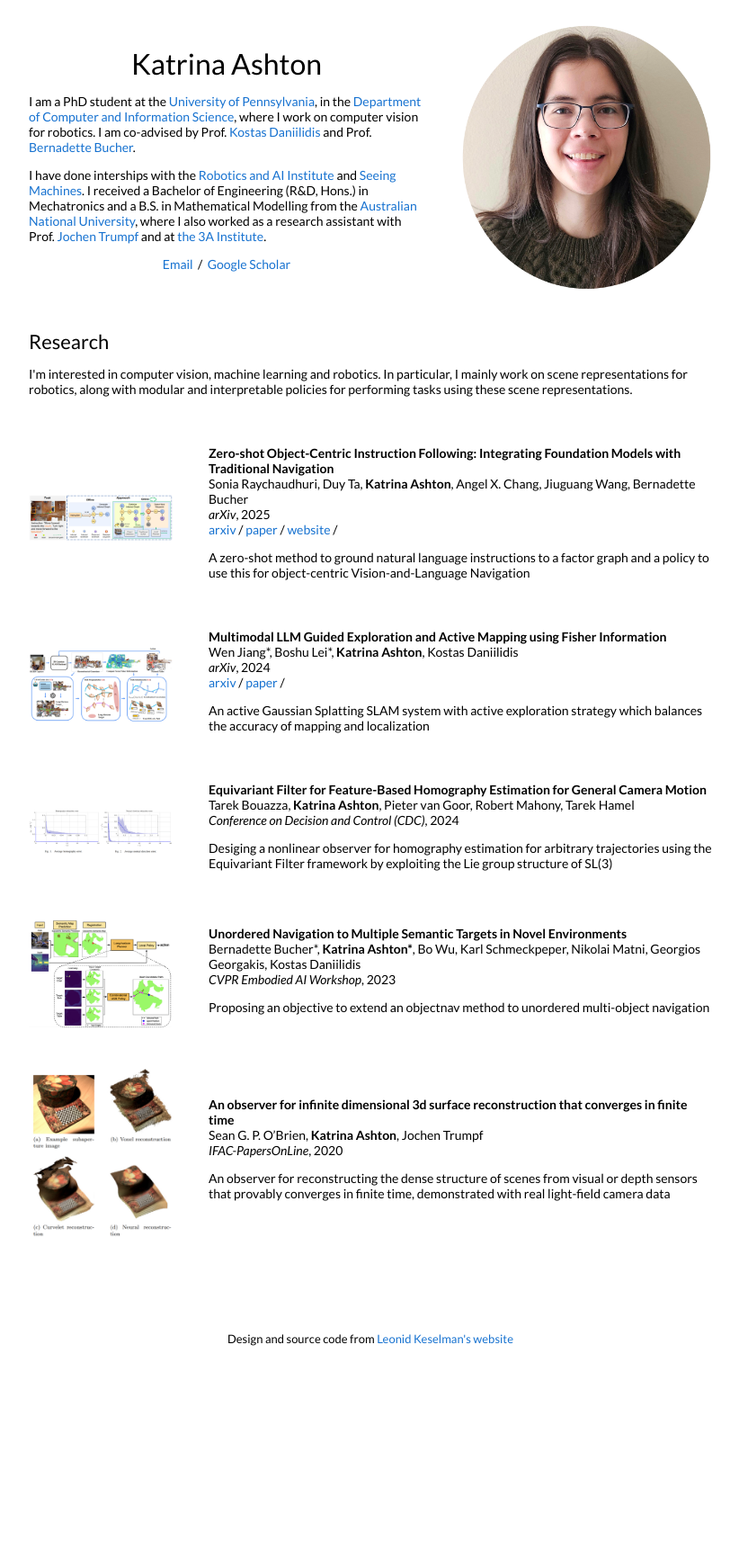
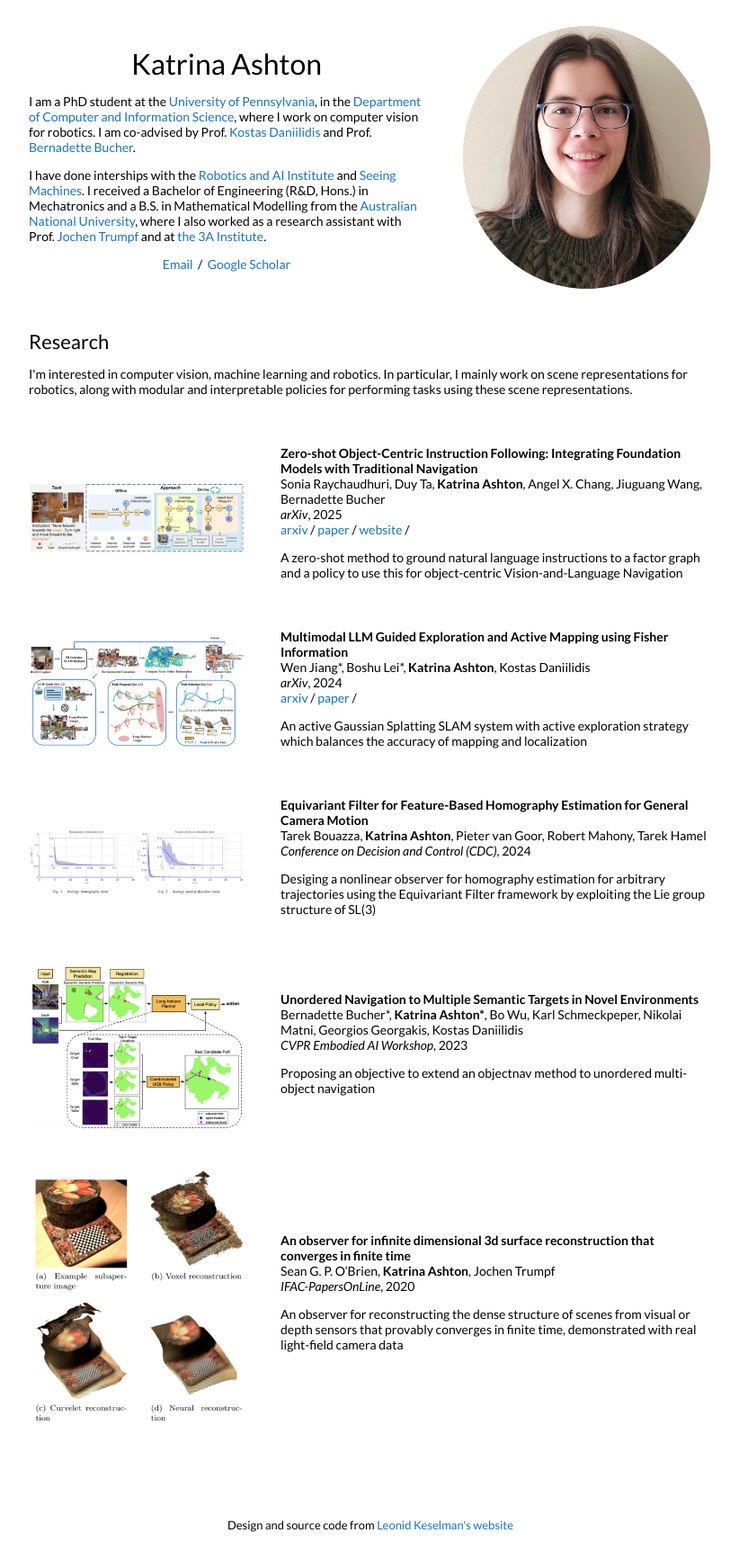
Before and after one commit to k-ashton/k-ashton.github.io, a Jekyll site: the page built from _posts/2025-03-03-nlslam.markdown, in a window 1280 px wide. Shown: the whole page at 90% size, without its empty margins (228-1050 px from the left). Built offline with Jekyll 4.4.1, drawn with Linux system fonts in a browser that asks for light colours; before the commit the page ends 1517 px from its top, so only the background shows below that.

Commit message:
Increase image size in layout

```diff
--- a/_layouts/default.html
+++ b/_layouts/default.html
@@ -67,10 +67,10 @@
           {% for cat in post.categories %}
           {% if cat == 'research' %}
           <tr>
-            <td style="padding:2.5%;width:25%;vertical-align:middle;min-width:120px">
+            <td style="padding:2.5%;width:35%;vertical-align:middle;min-width:120px">
               <img src="/tn{{post.image}}" alt="project image" style="width:auto; height:auto; max-width:100%;" />
             </td>
-            <td style="padding:2.5%;width:75%;vertical-align:middle">
+            <td style="padding:2.5%;width:65%;vertical-align:middle">
               <h3>{{post.title}}</h3>
               <br>
               {{post.authors}}
```
